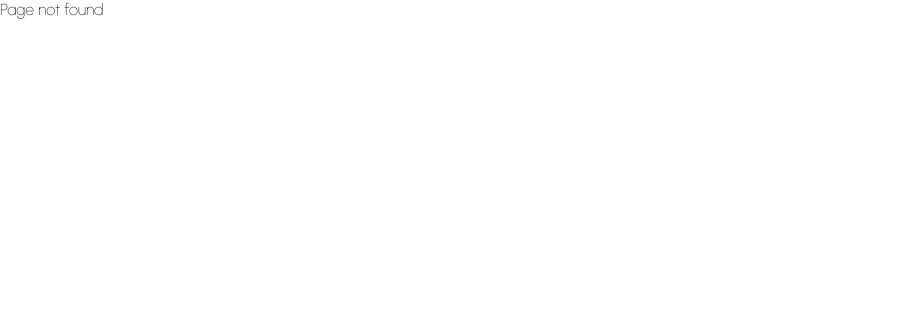
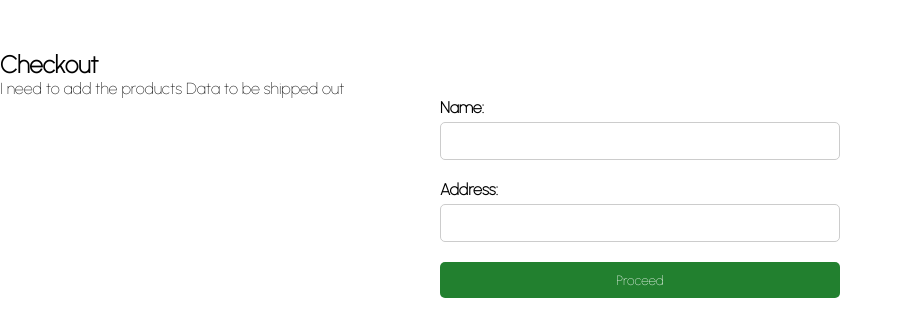
Before and after one commit to givenmphiwe/store, a React (Create React App) app: page /checkout in a window 1280 px wide. Before the commit this address had no page. Shown: the top 336 px of the page, without its empty margins (0-902 px from the left). Built offline with nearby package versions, Linux system fonts and the light colour scheme.

Commit message:
The checkOut of web pages

```diff
--- a/src/App.js
+++ b/src/App.js
@@ -3,6 +3,7 @@ import { BrowserRouter as Router, Route, Routes } from 'react-router-dom';
 import Home from './pages/Home';
 import ProductsPage from './pages/ProductPage';
 import Cart from './pages/Cart';
+import CheckOut from './pages/CheckoutPage';
 
 const App = () => {
   return (
@@ -12,6 +13,7 @@ const App = () => {
           <Route exact path="/" element={<Home />} />
           <Route path="/productSelected/:id" element={<ProductsPage />} />
           <Route path="/cart" element={<Cart />} />
+          <Route path="/checkout" element={<CheckOut/>}/>
           {/* Add additional routes for other pages as needed */}
           <Route path="*" element={<div>Page not found</div>} />
         </Routes>
--- a/src/pages/Cart.jsx
+++ b/src/pages/Cart.jsx
@@ -2,6 +2,7 @@ import React, { useEffect, useState } from 'react';
 import styled from "styled-components";
 import Navbar from "../components/Navbar";
 import { DoNotDisturbAltOutlined } from '@mui/icons-material'; // Importing the cancel icon
+import { useNavigate } from 'react-router-dom';
 
 const Container = styled.div`
     flex: 1;
@@ -143,6 +144,7 @@ const updateTotalPrice = (items) => {
 const Cart = () => {
     const [cartItems, setCartItems] = useState([]);
     const [totalCartPrice, setTotalCartPrice] = useState(0);
+    const navigate = useNavigate();
 
 
 
@@ -188,6 +190,11 @@ const Cart = () => {
             localStorage.setItem('cart', JSON.stringify(updatedCartItems));
         }
     };
+
+    const handleCheckoutClick = () => {
+        navigate(`/checkout`);
+    }
+
     return (
         <div>
             <Navbar hideSearchContainer={true} />
@@ -214,7 +221,7 @@ const Cart = () => {
             ))}
 
             <CheckoutContainer>
-                <AddCheckOutButton>CheckOut</AddCheckOutButton>
+                <AddCheckOutButton onClick={handleCheckoutClick}>CheckOut</AddCheckOutButton>
                 <p style={{ fontSize: '20px', color: 'black', fontWeight: 600 }}>TOTAL R{totalCartPrice}</p>
             </CheckoutContainer>
         </div>
--- /dev/null
+++ b/src/pages/CheckoutPage.jsx
@@ -0,0 +1,97 @@
+import React, { useState } from 'react';
+import styled from 'styled-components';
+
+const CheckoutContainer = styled.div`
+  margin-top: 50px;
+`;
+
+const CheckoutForm = styled.form`
+  display: flex;
+  flex-direction: column;
+  max-width: 400px;
+  margin: 0 auto;
+`;
+
+const FormInput = styled.input`
+  margin-bottom: 20px;
+  padding: 10px;
+  border: 1px solid #ccc;
+  border-radius: 5px;
+`;
+
+const FormLabel = styled.label`
+  margin-bottom: 5px;
+  font-weight: bold;
+`;
+
+const FormSelect = styled.select`
+  margin-bottom: 20px;
+  padding: 10px;
+  border: 1px solid #ccc;
+  border-radius: 5px;
+`;
+
+const SubmitButton = styled.button`
+  padding: 10px 20px;
+  border-radius: 5px;
+  background-color: #22802f;
+  color: white;
+  border: none;
+  cursor: pointer;
+`;
+
+const CheckOut = () => {
+  const [name, setName] = useState('');
+  const [address, setAddress] = useState('');
+  const [location, setLocation] = useState('');
+  const [price, setPrice] = useState(0);
+
+  // Define prices based on location
+  const locationPrices = {
+    Gauteng: 10,
+    'Outside Gauteng': 20,
+    // Add more locations and prices as needed
+  };
+
+  const handleSubmit = (e) => {
+    e.preventDefault();
+    // Add your logic for handling form submission here
+    console.log('Form submitted:', { name, address, location, price });
+  };
+
+  const handleLocationChange = (e) => {
+    const selectedLocation = e.target.value;
+    setLocation(selectedLocation);
+    setPrice(locationPrices[selectedLocation]); // Set price based on selected location
+  };
+
+  return (
+    <CheckoutContainer>
+      <h2>Checkout</h2>
+
+      <p>I need to add the products Data to be shipped out</p>
+      <CheckoutForm onSubmit={handleSubmit}>
+        <FormLabel htmlFor="name">Name:</FormLabel>
+        <FormInput
+          type="text"
+          id="name"
+          value={name}
+          onChange={(e) => setName(e.target.value)}
+          required
+        />
+        <FormLabel htmlFor="address">Address:</FormLabel>
+        <FormInput
+          type="text"
+          id="address"
+          value={address}
+          onChange={(e) => setAddress(e.target.value)}
+          required
+        />
+
+        <SubmitButton type="submit">Proceed</SubmitButton>
+      </CheckoutForm>
+    </CheckoutContainer>
+  );
+};
+
+export default CheckOut;
```
